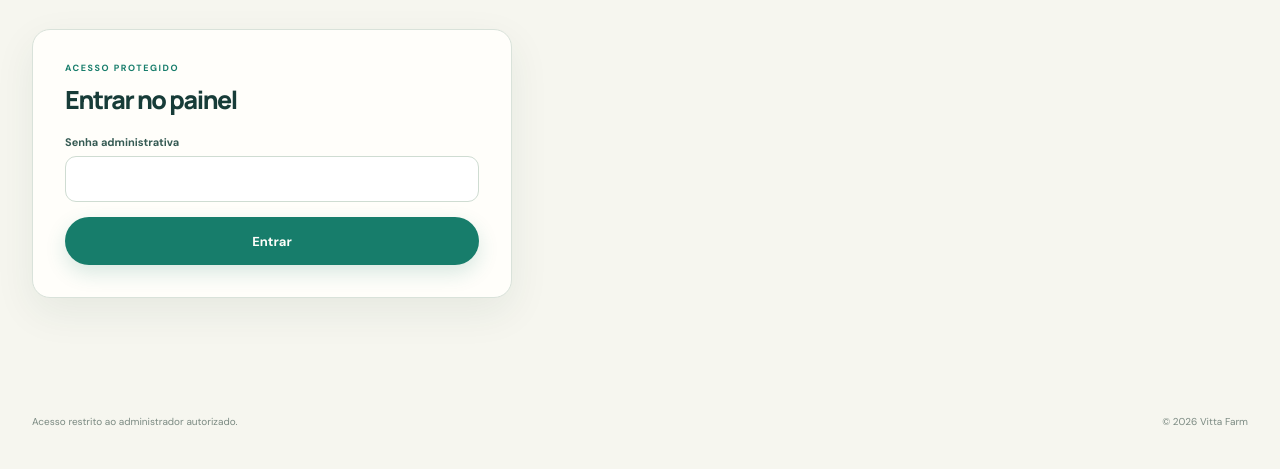
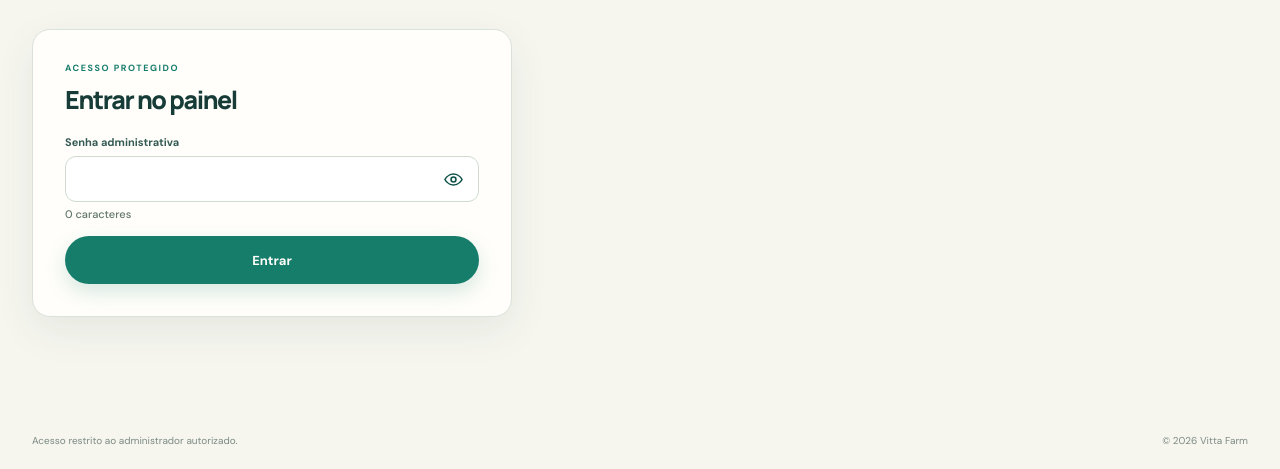
Before and after one commit to VertexBlockchain/vittafarm, a website: page admin.html in a window 1280 px wide. Shown: the part 363-832 px from the top of the page. Drawn offline with Linux system fonts and the light colour scheme; no server answers.

Commit message:
Add password visibility and length counter to admin login

```diff
--- a/admin.html
+++ b/admin.html
@@ -37,9 +37,16 @@
         <p class="section-kicker">Acesso protegido</p>
         <h2 id="admin-login-title">Entrar no painel</h2>
         <form id="admin-login-form" autocomplete="on">
-          <label class="form-field" for="admin-password">Senha administrativa
-            <input id="admin-password" name="password" type="password" autocomplete="current-password" maxlength="256" required />
-          </label>
+          <div class="form-field admin-password-field">
+            <label for="admin-password">Senha administrativa</label>
+            <div class="admin-password-input-wrap">
+              <input id="admin-password" name="password" type="password" autocomplete="current-password" maxlength="256" aria-describedby="admin-password-count" required />
+              <button class="admin-password-toggle" id="admin-password-toggle" type="button" aria-label="Mostrar senha" aria-pressed="false">
+                <svg viewBox="0 0 24 24" aria-hidden="true" focusable="false"><path d="M2.2 12s3.4-6.3 9.8-6.3 9.8 6.3 9.8 6.3-3.4 6.3-9.8 6.3S2.2 12 2.2 12Z"/><circle cx="12" cy="12" r="2.8"/></svg>
+              </button>
+            </div>
+            <p class="admin-password-count" id="admin-password-count">0 caracteres</p>
+          </div>
           <p class="admin-message" id="admin-login-message" role="alert" aria-live="polite" hidden></p>
           <button class="button button-primary admin-action-button" id="admin-login-button" type="submit">Entrar</button>
         </form>
--- a/admin.js
+++ b/admin.js
@@ -2,6 +2,8 @@ const loginView = document.querySelector('#admin-login-view');
 const customersView = document.querySelector('#admin-customers-view');
 const loginForm = document.querySelector('#admin-login-form');
 const passwordInput = document.querySelector('#admin-password');
+const passwordToggleButton = document.querySelector('#admin-password-toggle');
+const passwordCount = document.querySelector('#admin-password-count');
 const loginButton = document.querySelector('#admin-login-button');
 const loginMessage = document.querySelector('#admin-login-message');
 const customersMessage = document.querySelector('#admin-customers-message');
@@ -35,10 +37,27 @@ async function api(path, options = {}) {
   return result;
 }
 
+function updatePasswordCount() {
+  const length = passwordInput.value.length;
+  passwordCount.textContent = `${length} caractere${length === 1 ? '' : 's'}`;
+}
+
+function setPasswordVisibility(visible) {
+  passwordInput.type = visible ? 'text' : 'password';
+  passwordToggleButton.setAttribute('aria-pressed', String(visible));
+  passwordToggleButton.setAttribute('aria-label', visible ? 'Ocultar senha' : 'Mostrar senha');
+}
+
+passwordInput.addEventListener('input', updatePasswordCount);
+passwordToggleButton.addEventListener('click', () => setPasswordVisibility(passwordInput.type === 'password'));
+updatePasswordCount();
+
 function showLogin(message = '', isError = false) {
   loginView.hidden = false;
   customersView.hidden = true;
   passwordInput.value = '';
+  updatePasswordCount();
+  setPasswordVisibility(false);
   setMessage(loginMessage, message, isError);
 }
 
@@ -175,6 +194,8 @@ loginForm.addEventListener('submit', async (event) => {
   try {
     await api('/api/admin/login', { method: 'POST', body: JSON.stringify({ password: passwordInput.value }) });
     passwordInput.value = '';
+    updatePasswordCount();
+    setPasswordVisibility(false);
     showCustomers();
     await loadCustomers();
   } catch (error) {
--- a/styles.css
+++ b/styles.css
@@ -394,6 +394,14 @@ h1, h2 { font-family: Manrope, 'Segoe UI', sans-serif; }
 .admin-card { max-width: 480px; padding: clamp(22px, 4vw, 32px); border: 1px solid #d9e2da; border-radius: 18px; background: var(--white); box-shadow: var(--shadow); }
 .admin-card h2, .admin-orders-heading h2 { margin-bottom: 18px; font-size: 25px; font-weight: 800; letter-spacing: -.055em; }
 #admin-login-form { display: grid; gap: 15px; }
+.admin-password-field > label { color: var(--ink-soft); font-size: 11px; font-weight: 700; }
+.admin-password-input-wrap { position: relative; }
+.admin-password-input-wrap input { padding-right: 58px; }
+.admin-password-toggle { position: absolute; top: 50%; right: 5px; display: grid; width: 42px; height: 42px; place-items: center; padding: 0; transform: translateY(-50%); border: 0; border-radius: 9px; color: var(--green-dark); background: transparent; cursor: pointer; }
+.admin-password-toggle:hover, .admin-password-toggle:focus-visible { background: var(--mint-soft); }
+.admin-password-toggle:focus-visible { outline: 2px solid var(--green); outline-offset: 1px; }
+.admin-password-toggle svg { width: 21px; height: 21px; fill: none; stroke: currentColor; stroke-width: 1.8; stroke-linecap: round; stroke-linejoin: round; }
+.admin-password-count { margin: -2px 0 0; color: #63776e; font-size: 11px; font-weight: 500; }
 .admin-action-button { width: 100%; border: 0; cursor: pointer; }
 .admin-action-button:disabled { cursor: wait; opacity: .65; }
 .admin-message { min-height: 18px; margin: 0 0 12px; color: #60756b; font-size: 11px; line-height: 1.5; }
```
